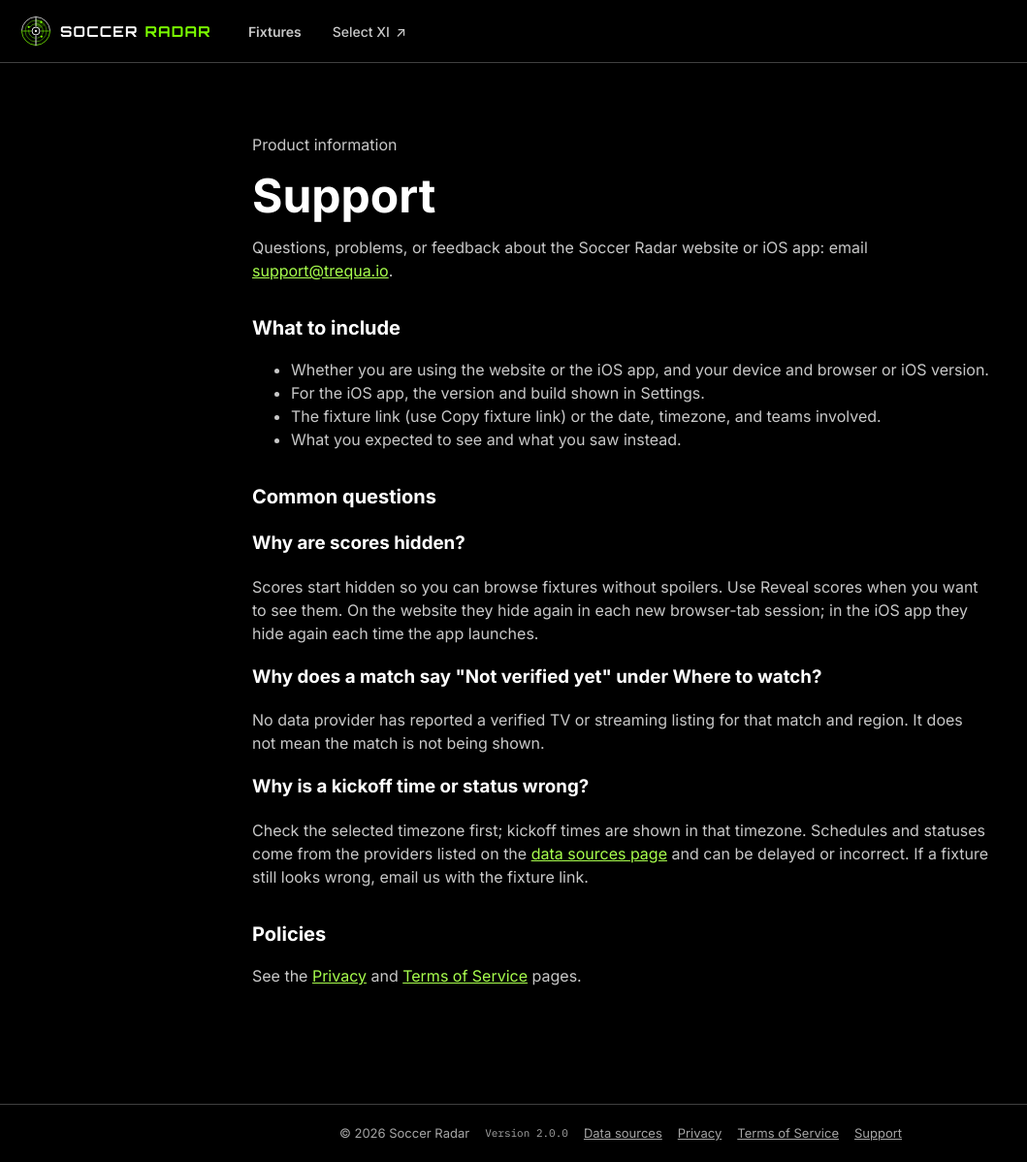
After one commit to leifheaney5/SOCCER-SCANNER, a Flask app: page /support in a window 1280 px wide. The commit adds this page. Shown: the whole page at 97% size, without its empty margins (0-1059 px from the left). Run offline with Flask 3, Linux system fonts and the light colour scheme; some libraries are stand-ins or nearby versions.

Commit message:
feat: add public support page and app store support url (#31)
Add /support with the support@trequa.io contact, link it from the footer and sitemap, and set the App Store support URL to https://soccer-radar.com/support.

```diff
--- /dev/null
+++ b/clients/ios/fastlane/metadata/en-US/support_url.txt
@@ -0,0 +1 @@
+https://soccer-radar.com/support
--- a/soccer_scanner/routes/pages.py
+++ b/soccer_scanner/routes/pages.py
@@ -47,6 +47,11 @@ def privacy():
     return render_template('privacy.html')
 
 
+@pages.get('/support')
+def support():
+    return render_template('support.html')
+
+
 @pages.get('/data-sources')
 def data_sources():
     registry = current_app.extensions.get('broadcast_sources')
@@ -79,6 +84,7 @@ _SITEMAP_ROUTES = (
     ('/league-tables', 'weekly', '0.6'),
     ('/data-sources', 'monthly', '0.3'),
     ('/privacy', 'yearly', '0.2'),
+    ('/support', 'yearly', '0.2'),
     # /terms is a labelled engineering draft (see templates/terms.html) and
     # carries its own noindex meta tag; it stays reachable via the route and
     # footer link but is deliberately excluded from the sitemap.
--- a/templates/base.html
+++ b/templates/base.html
@@ -113,6 +113,7 @@
                 <a href="/data-sources">Data sources</a>
                 <a href="/privacy">Privacy</a>
                 <a href="/terms">Terms of Service</a>
+                <a href="/support">Support</a>
             </nav>
         </div>
     </footer>
--- /dev/null
+++ b/templates/support.html
@@ -0,0 +1,26 @@
+{% extends "base.html" %}
+
+{% block title %}Support | Soccer Radar{% endblock %}
+{% block content %}
+<article class="content-page">
+    <p class="eyebrow">Product information</p>
+    <h1>Support</h1>
+    <p>Questions, problems, or feedback about the Soccer Radar website or iOS app: email <a href="mailto:support@trequa.io">support@trequa.io</a>.</p>
+    <h2>What to include</h2>
+    <ul>
+        <li>Whether you are using the website or the iOS app, and your device and browser or iOS version.</li>
+        <li>For the iOS app, the version and build shown in Settings.</li>
+        <li>The fixture link (use Copy fixture link) or the date, timezone, and teams involved.</li>
+        <li>What you expected to see and what you saw instead.</li>
+    </ul>
+    <h2>Common questions</h2>
+    <h3>Why are scores hidden?</h3>
+    <p>Scores start hidden so you can browse fixtures without spoilers. Use Reveal scores when you want to see them. On the website they hide again in each new browser-tab session; in the iOS app they hide again each time the app launches.</p>
+    <h3>Why does a match say "Not verified yet" under Where to watch?</h3>
+    <p>No data provider has reported a verified TV or streaming listing for that match and region. It does not mean the match is not being shown.</p>
+    <h3>Why is a kickoff time or status wrong?</h3>
+    <p>Check the selected timezone first; kickoff times are shown in that timezone. Schedules and statuses come from the providers listed on the <a href="/data-sources">data sources page</a> and can be delayed or incorrect. If a fixture still looks wrong, email us with the fixture link.</p>
+    <h2>Policies</h2>
+    <p>See the <a href="/privacy">Privacy</a> and <a href="/terms">Terms of Service</a> pages.</p>
+</article>
+{% endblock %}
```
Also changed, not shown: docs/release-checklist.md (+7 -4 lines), tests/browser/accessibility.spec.js (+1 -1 lines), tests/test_ios_release_assets.py (+7 -0 lines), tests/test_public_routes.py (+20 -0 lines), CHANGELOG.md.
